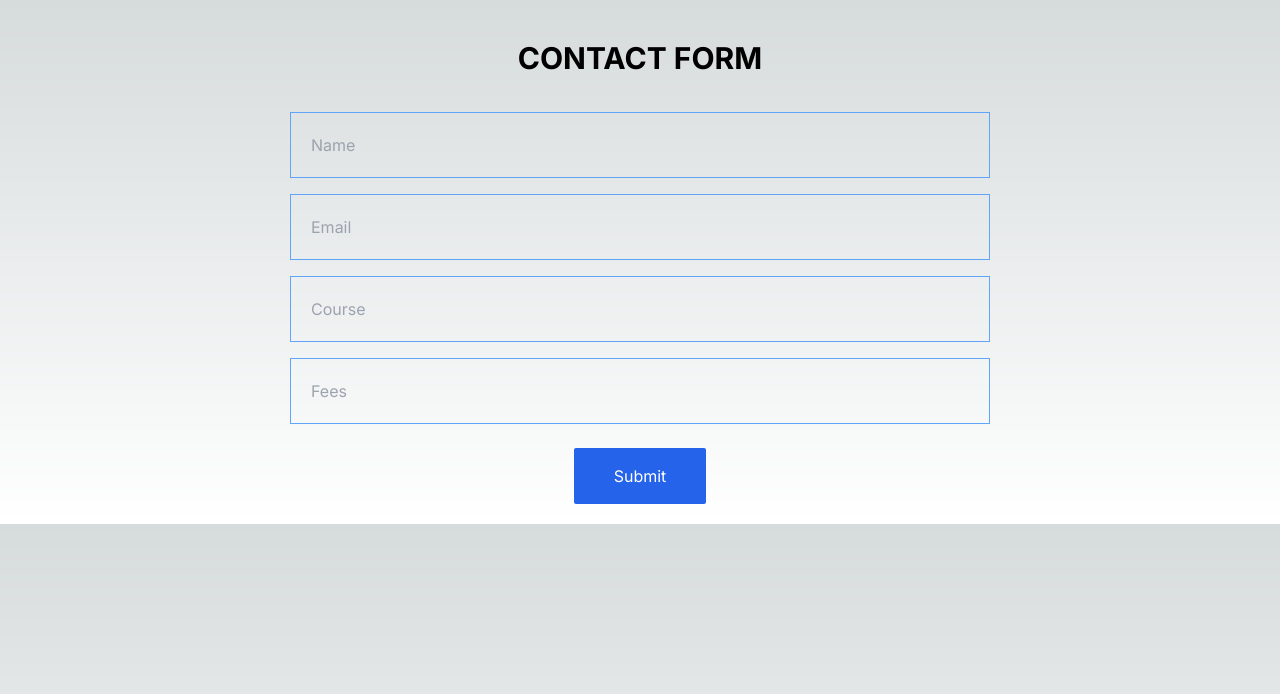
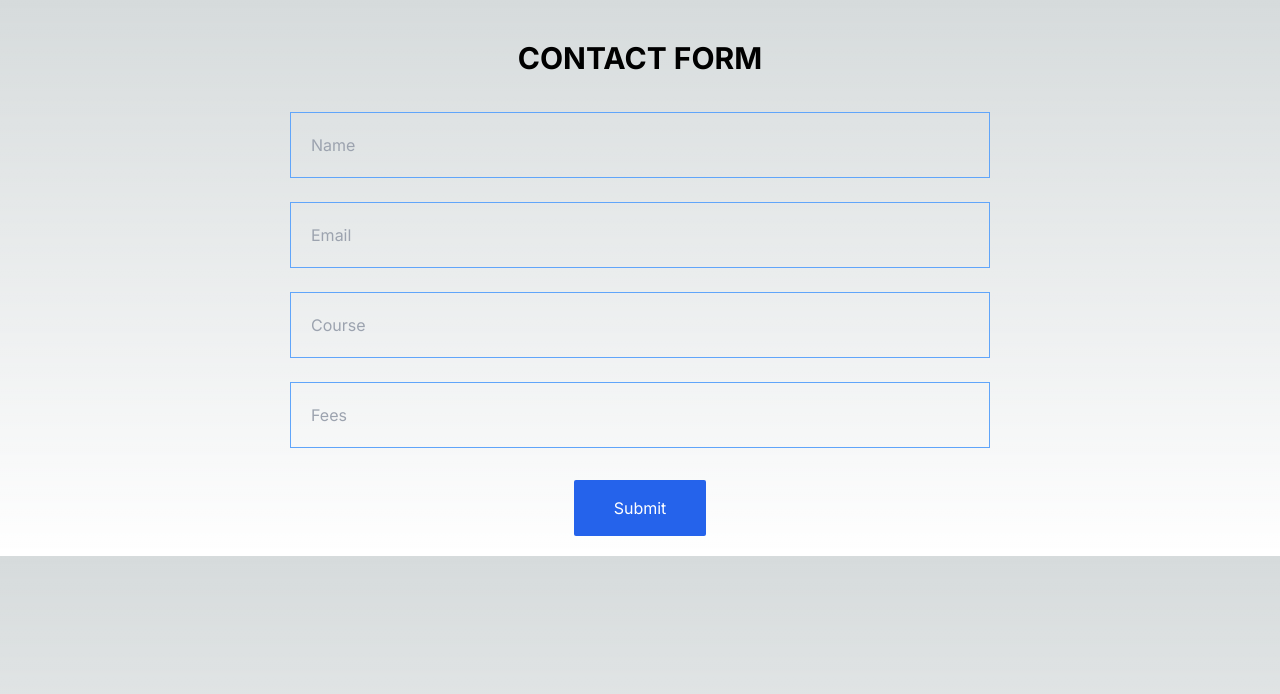
Before and after one commit to neharadialcode486/todo-app, a Next.js app: page /todo in a window 1280 px wide. Shown: the top 694 px of the page. Built offline with nearby package versions, Linux system fonts and the light colour scheme.

Commit message:
validation added

```diff
--- a/src/components/Hero.jsx
+++ b/src/components/Hero.jsx
@@ -6,12 +6,23 @@ const Hero = () => {
   const {
     register,
     handleSubmit,
-    watch,
+    reset,
     formState: { errors },
-  } = useForm();
+  } = useForm({
+    defaultValues: {
+      name: "",
+      email: "",
+      course: "",
+      fees: null,
+    },
+  });
 
   const onSubmit = (data) => {
-    console.log(data, "data");
+    try {
+      reset();
+    } catch (error) {
+      console.log(error, "error");
+    }
   };
 
   return (
@@ -24,27 +35,31 @@ const Hero = () => {
         className="max-w-[700px] mx-auto "
       >
         <input
-          className="border-blue-400 bg-transparent border w-full my-5inline-block p-5 mt-4"
+          className="border-blue-400 bg-transparent border w-full my-5inline-block p-5 mt-4 mb-2"
           placeholder="Name"
-          {...register("name")}
+          {...register("name", { required: "Name is required" })}
         />
+        {errors.name && <p role="alert">{errors.name.message}</p>}
         <input
           placeholder="Email"
-          className="border-blue-400 bg-transparent border w-full my-5inline-block p-5 mt-4"
-          {...register("email", { required: true })}
+          type="email"
+          className="border-blue-400 bg-transparent border w-full my-5inline-block p-5 mt-4 mb-2"
+          {...register("email", { required: "Email Address is required" })}
         />
+        {errors.email && <p role="alert">{errors.email.message}</p>}
         <input
           placeholder="Course"
-          className="border-blue-400 bg-transparent border w-full my-5inline-block p-5 mt-4"
-          {...register("course", { required: true })}
+          className="border-blue-400 bg-transparent border w-full my-5inline-block p-5 mt-4 mb-2"
+          {...register("course", { required: "Course is required!!" })}
         />
+        {errors.course && <p role="alert">{errors.course.message}</p>}
         <input
           placeholder="Fees"
-          className="border-blue-400 bg-transparent border w-full my-5inline-block p-5 mt-4"
+          type="number"
+          className="border-blue-400 bg-transparent border w-full my-5inline-block p-5 mt-4 mb-2"
           {...register("fees", { required: true })}
         />
-        {errors.exampleRequired && <span>This field is required</span>}
-
+        {errors.fees && <span>This field is required</span>}
         <div className="text-center">
           <button
             type="submit"
```
